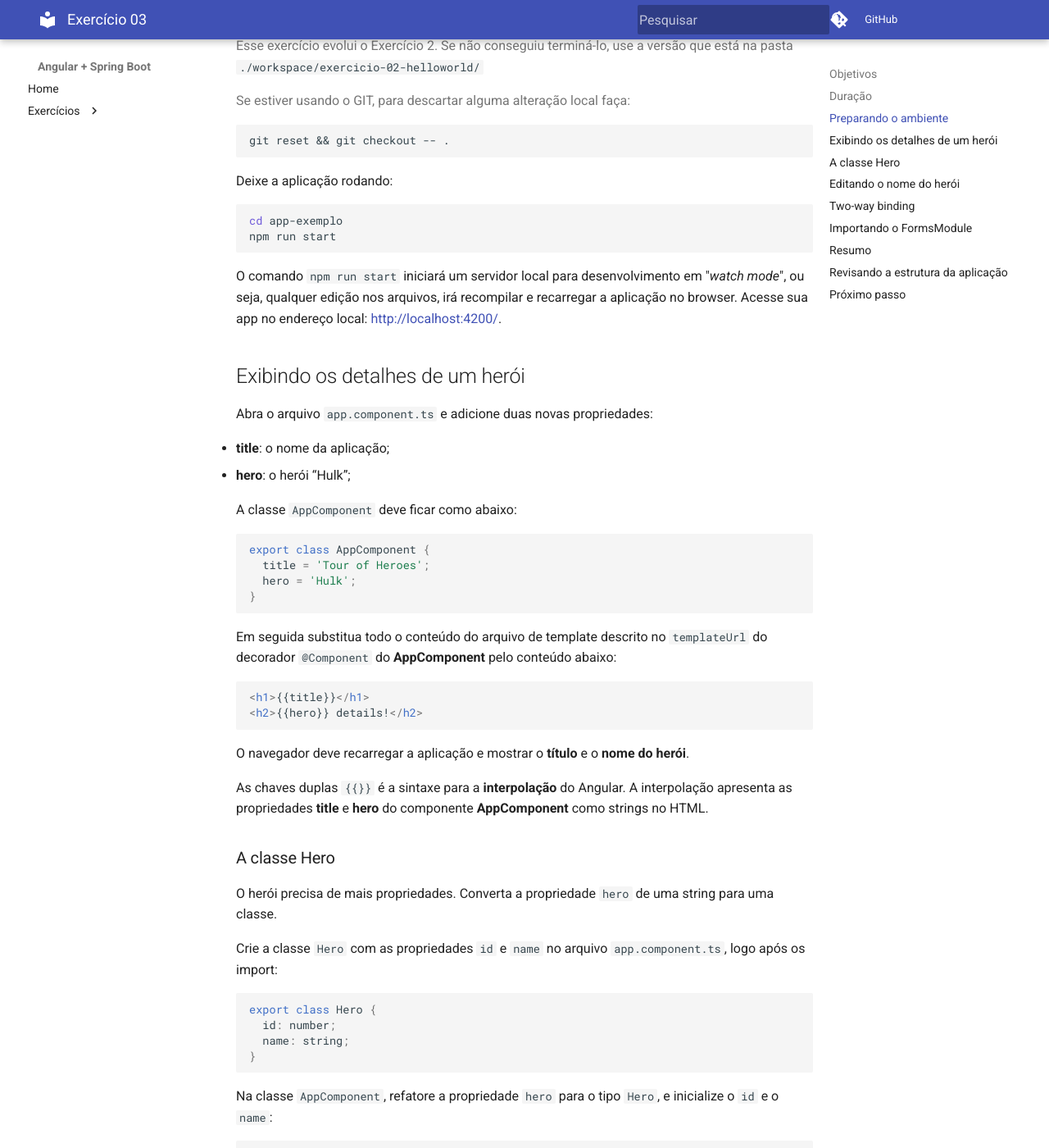
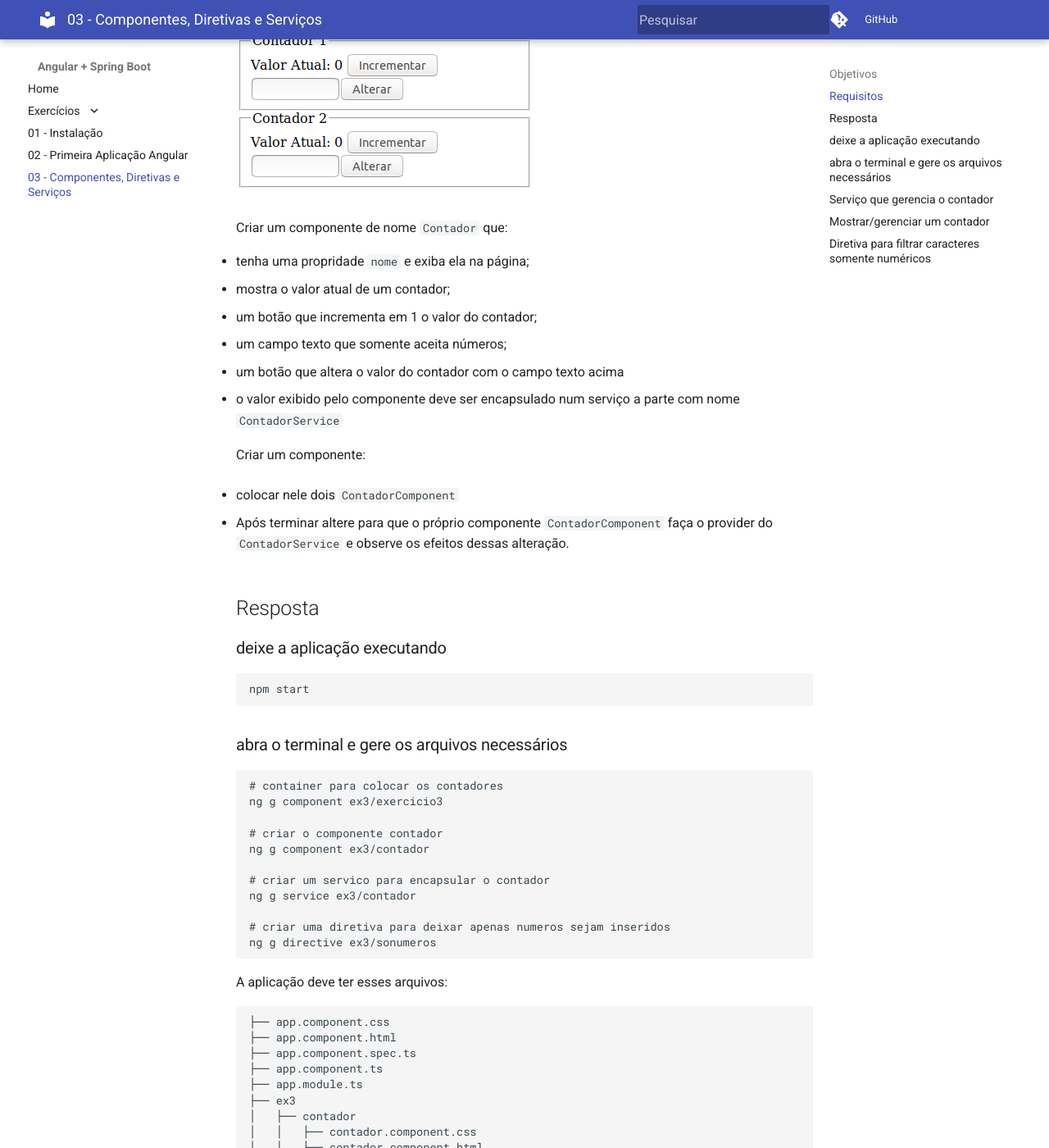
Before and after one commit to marcosalpereira/curso-angular-spring-boot, an MkDocs documentation site: the page built from docs/exercicios/exercicio-03.md, in a window 1280 px wide and 1400 px high, scrolled down 488 px. Shown: the whole window at 82% size. Built offline with MkDocs 1.6.1 and Material for MkDocs 9.7.7, drawn with Linux system fonts in a browser that asks for light colours; comment, search, counter and statistics services are not loaded; old or Windows-style settings are respelled for this version of MkDocs; some of the changed text lies outside the part shown.

Commit message:
exercicio 3

````diff
--- a/apps/fundamentos/src/app/app.component.html
+++ b/apps/fundamentos/src/app/app.component.html
@@ -1,5 +1,6 @@
 <a [routerLink]="['/intro']">Introdução</a>
 <a [routerLink]="['/bind']">Data Binding</a>
 <a [routerLink]="['/diretivas']">Diretivas</a>
+<a [routerLink]="['/ex3']">Exercício 3</a>
 <hr>
 <router-outlet></router-outlet>
--- a/apps/fundamentos/src/app/bind/bind.component.html
+++ b/apps/fundamentos/src/app/bind/bind.component.html
@@ -1,9 +1,13 @@
 <h3>Data Binding</h3>
+
 Valor Atual:{{valor}}
+<br><br>
 <div>one way - [ngModel]="valor"</div>
 <input name="valor" [ngModel]="valor" type="number">
 
+<br><br>
 <div>two way - [(ngModel)]="valor"</div>
 <input name="valor" [(ngModel)]="valor" type="number">
 
+<br><br>
 <button (click)="dobrar()">dobrar</button>
--- /dev/null
+++ b/apps/fundamentos/src/app/ex3/exercicio3/exercicio3.component.html
@@ -0,0 +1,2 @@
+<app-contador nome='Contador 1'></app-contador>
+<app-contador nome='Contador 2'></app-contador>
--- a/docs/exercicios/exercicio-03.md
+++ b/docs/exercicios/exercicio-03.md
@@ -2,227 +2,223 @@
 
 ## Objetivos
 
-* Evoluir nossa aplicação para fazer a aplicação exemplo do Angular **Tour Of Heroes**
-* Exibir os detalhes de um herói
-* Criar um formulário de edição de um herói
+* Fixar nosso conhecimento dos elementos básicos do angular
+  * Componentes
+  * Diretivas
+  * Servicos
+  * Injeção de depêndencias
 
-## Duração
+## Requisitos
+Aparência:
 
-30 minutos
+![Exercicio 3](img/ex3.png)
 
-## Preparando o ambiente
+Criar um componente de nome `Contador` que:
 
->Esse exercício evolui o Exercício 2. Se não conseguiu terminá-lo, use a versão que está na pasta `./workspace/exercicio-02-helloworld/`
+- tenha uma propridade `nome` e exiba ela na página;
+- mostra o valor atual de um contador;
+- um botão que incrementa em 1 o valor do contador;
+- um campo texto que somente aceita números;
+- um botão que altera o valor do contador com o campo texto acima
+- o valor exibido pelo componente deve ser encapsulado num serviço a parte com nome `ContadorService`
 
->Se estiver usando o GIT, para descartar alguma alteração local faça:
->```
->git reset && git checkout -- .
->```
+Criar um componente:
 
-Deixe a aplicação rodando:
+- colocar nele dois `ContadorComponent`
 
-```bash
-cd app-exemplo
-npm run start
+- Após terminar altere para que o próprio componente `ContadorComponent` faça o provider do `ContadorService` e observe os efeitos dessas alteração.
+
+## Resposta
+
+### deixe a aplicação executando
+
+```
+npm start
 ```
 
-O comando `npm run start` iniciará um servidor local para desenvolvimento em "_watch mode_", ou seja, qualquer edição nos arquivos, irá recompilar e recarregar a aplicação no browser. Acesse sua app no endereço local: [http://localhost:4200/](http://localhost:4200/).
+### abra o terminal e gere os arquivos necessários
 
-## Exibindo os detalhes de um herói
+```
+# container para colocar os contadores
+ng g component ex3/exercicio3
 
-Abra o arquivo `app.component.ts` e adicione duas novas propriedades:
+# criar o componente contador
+ng g component ex3/contador
 
-* **title**: o nome da aplicação;
-* **hero**: o herói “Hulk”;
+# criar um servico para encapsular o contador
+ng g service ex3/contador
 
-A classe `AppComponent` deve ficar como abaixo:
+# criar uma diretiva para deixar apenas numeros sejam inseridos
+ng g directive ex3/sonumeros
+```
+
+A aplicação deve ter esses arquivos:
+```
+├── app.component.css
+├── app.component.html
+├── app.component.spec.ts
+├── app.component.ts
+├── app.module.ts
+├── ex3
+│   ├── contador
+│   │   ├── contador.component.css
+│   │   ├── contador.component.html
+│   │   ├── contador.component.spec.ts
+│   │   └── contador.component.ts
+│   ├── contador.service.spec.ts
+│   ├── contador.service.ts
+│   ├── exercicio3
+│   │   ├── exercicio3.component.css
+│   │   ├── exercicio3.component.html
+│   │   ├── exercicio3.component.spec.ts
+│   │   └── exercicio3.component.ts
+│   ├── sonumeros.directive.spec.ts
+│   └── sonumeros.directive.ts
+└── introducao
+    ├── introducao.component.css
+    ├── introducao.component.html
+    └── introducao.component.ts
+```
+
+#### Serviço que gerencia o contador
+
+Basicamente precisamos definir uma propriedade pública para guardar o valor e um método para incrementá-lo.
+
+Altere o arquivo `src/app/ex3/contador.service.ts`
 
 ```javascript
-export class AppComponent {
-  title = 'Tour of Heroes';
-  hero = 'Hulk';
+import { Injectable } from '@angular/core';
+
+@Injectable({
+  providedIn: 'root'
+})
+export class ContadorService {
+  valor = 0;
+  incrementar() {
+    this.valor++;
+  }
 }
 ```
 
-Em seguida substitua todo o conteúdo do arquivo de  template descrito no `templateUrl` do decorador `@Component` do **AppComponent** pelo conteúdo abaixo:
+#### Mostrar/gerenciar um contador
 
-```html
-<h1>{{title}}</h1>
-<h2>{{hero}} details!</h2>
+- precisamos de uma propriedade nome:
+```javascript
+@Input() nome: string;
 ```
 
-O navegador deve recarregar a aplicação e mostrar o **título** e o **nome do herói**.
+- precisamos alterar o valor do contador, precisamos de uma propriedade para fazermos um two-way databind na página
+```javascript
+novoValor: number;
+```
 
-As chaves duplas `{{}}` é a sintaxe para a **interpolação** do Angular. A interpolação apresenta as propriedades **title** e **hero** do componente **AppComponent** como strings no HTML.
+- precisamos injetar o servico do contador no componente:
+```javascript
+constructor(private contador: ContadorService) { }
+```
 
-### A classe Hero
-
-O herói precisa de mais propriedades. Converta a propriedade `hero` de uma string para uma classe.
-
-Crie a classe `Hero` com as propriedades `id` e `name` no arquivo `app.component.ts`, logo após os import:
-
+- precisamos que o template acesse o valor do contador que está no serviço. Vamos definir um método acessor.
 ```javascript
-export class Hero {
-  id: number;
-  name: string;
+get valor(): number {
+  return this.contador.valor;
 }
 ```
 
-Na classe `AppComponent`, refatore a propriedade `hero` para o tipo `Hero`, e inicialize o `id` e o `name`:
+- precisamos de métodos para incrementar e alterar o valor do contador:
+```javascript
+  incrementarValor() {
+    this.contador.incrementar();
+  }
 
-```javascript
-hero: Hero = {
-  id: 1,
-  name: 'Hulk'
-};
+  alterarValor() {
+    this.contador.valor = this.novoValor;
+  }
 ```
 
-Atualize, agora, o template para mostrar as propriedades `id` e `name`:
+- resumindo altere o arquivo `src/app/ex3/contador/contador.component.ts` para:
+```javascript
+import { ContadorService } from './../contador.service';
+import { Component, Input } from '@angular/core';
+
+@Component({
+  selector: 'app-contador',
+  templateUrl: './contador.component.html',
+  styleUrls: ['./contador.component.css'],
+})
+export class ContadorComponent {
+  @Input() nome: string;
+
+  novoValor: number;
+
+  constructor(private contador: ContadorService) { }
+
+  get valor(): number {
+    return this.contador.valor;
+  }
+
+  incrementarValor() {
+    this.contador.incrementar();
+  }
+
+  alterarValor() {
+    this.contador.valor = this.novoValor;
+  }
+}
+
+```
+
+Para o template do contador devemos:
+
+- Mostrar o nome do contador. Vamos usar o elemento `fieldset` e fazer uma interpolação no elemento `legend`
 
 ```html
-<h1>{{title}}</h1>
-<h2>{{hero.name}} details!</h2>
-<div>id: {{hero.id}}</div>
-<div>nome: {{hero.name}}</div>
+<fieldset>
+  <legend>{{nome}}</legend>
+  <!-- ... -->
+</fieldset>
 ```
 
-O navegador deve recarregar a aplicação e continuar mostrando o nome do herói.
+- mostrar o valor atual
+```html
+Valor Atual: {{valor}}
+```
 
-!!! warning "Templates com múltiplas linhas"
+- botão para icrementar o valor. Façamos um bind para o evento `click` chamando o método que definimos anteriormente no componente.
+```html<button (click)="incrementarValor()">Incrementar</button>
+```
 
-    No curos original, é apresentado o uso da propriedade `template` do decorator (ao invés da `templateUrl`).
-    Porém, na prática não utilizamos esta abordagem pois pode dificultar a manutenção do código.
-    Se você leu isso e o tutor(a) não explicou ainda, peça para que explique!
+- possibilitar que o valor do contador seja alterado. Vamos criar um input text fazendo um two way data binding com a propriedade do componente `novoValor`. Coloque no input a diretiva que irá evitar que sejam digitados caracteres não numéricos. Obs. Por enquanto ela não faz isso ainda.
+```html
+<input size="5" appSonumeros type="text" [(ngModel)]="novoValor">
+```html
 
 
-## Editando o nome do herói
-
-Para editar o nome do herói, vamos usar um `<input>`. A caixa de texto deve tanto *exibir* a propriedade `name` do herói, quanto *atualizar* o valor dessa propriedade na medida em que o usuário modifica seu valor.
-
-Isto é, precisamos de um **_two-way binding_** entre o elemento `<input>` e a propriedade `hero.name`.
-
-!!! warning "Acessibilidade: Labels"
-
-    Sempre que possível, use elementos de `label` para associar e descrever um campo de formulário.
-    O atributo `for` do label **deve** existir e ser igual ao `id` do campo em questão.
-    Referência: [Técnica H44 do WCAG 2.0](https://www.w3.org/WAI/GL/WCAG20-TECHS/html.html#H44)
-
-### Two-way binding
-
-Refatore o nome do herói no template para ficar como abaixo:
-
+- alterar o valor digitado através do bind com o evento click de um botão
 ```html
-<div>
-  <label for="hero-name">Nome:</label>
-  <input id="hero-name" [(ngModel)]="hero.name" placeholder="Nome do herói">
-</div>
+<button (click)="alterarValor()">Alterar</button>
 ```
 
-O `[(ngModel)]` é a sintaxe Angular para o *two-way binding* entre o elemento `<input>` e a propriedade `hero.name`. Os dados fluem nas duas direções: a partir da propriedade para a caixa de texto, e da caixa de texto para a propriedade.
+- Resumindo, altere o `src/app/ex3/contador/contador.component.html`
+```html
+<fieldset>
+  <legend>{{nome}}</legend>
+  Valor Atual: {{valor}}
+  <button (click)="incrementarValor()">Incrementar</button>
 
-Logo após essa alteração, a aplicação quebra. Se você olhar o console do navegador, você verá algo como:
-
-```
-ngModel ... isn't a known property of input.
+  <div>
+    <input size="5" appSonumeros type="text" [(ngModel)]="novoValor">
+    <button (click)="alterarValor()">Alterar</button>
+  </div>
+</fieldset>
 ```
 
-Apesar do `ngModel` ser uma diretiva válida do Angular, ela não está disponível por default. Ela pertence ao módulo opcional `FormsModule`.
-
-### Importando o FormsModule
-
-Abra o arquivo `app.module.ts` e importe o módulo `FormsModule` da biblioteca `@angular/forms`.
-
-Para fazer isso, adicione o `FormsModule` no array `imports` do `@NgModule`. Esse array contém a lista de todos os módulos Angular externos que a aplicação usa.
-
-O `AppModule` deve ficar como abaixo:
-
+#### Diretiva para filtrar caracteres somente numéricos
+- para filtrar os caracteres digitados no campo texto, precisamos interceptar o evento de tecla pressionada. Se não for um caractere de 0 a 9 fazemos o browser dispensar o evento.
 ```javascript
-import { BrowserModule } from '@angular/platform-browser';
-import { NgModule } from '@angular/core';
-import { FormsModule } from '@angular/forms'; // Passo 1) Importe o FormsModule (javascript)
-
-import { AppComponent } from './app.component';
-
-@NgModule({
-  declarations: [
-    AppComponent
-  ],
-  imports: [
-    BrowserModule,
-    FormsModule // Passo 2) Importe o FormsModule (angular)
-  ],
-  providers: [],
-  bootstrap: [AppComponent]
-})
-export class AppModule { }
+  @HostListener('keydown', ['$event'])
+  onKeyDown(e: KeyboardEvent) {
+    if ('0123456789'.indexOf(e.key) === -1) {
+      e.preventDefault();
+    }
+  }
 ```
-
-Quando o navegador atualizar, a aplicação deve voltar a funcionar. Você pode editar o nome do herói e ver as mudanças refletirem imediatamente no `<h2>` da página.
-
-## Resumo
-
-O que aprendemos:
-
-* One-way Data Binding para a interpolação de dados (`{{}}`)
-* Two-way data Binding para a edição de dados (`[(ngModel)]`)
-* <del title="Motivo explicado no curso: pode dificultar a manutenção (caso geral).">Template com múltiplas linhas</del> ( ` )
-
-Veja como deve estar o conteúdo do arquivo `app.component.ts` nesse momento:
-
-```javascript
-import { Component } from '@angular/core';
-
-export class Hero {
-  id: number;
-  name: string;
-}
-
-@Component({
-  selector: 'app-root',
-  templateUrl: './app.component.html',
-  styleUrls: ['./app.component.css']
-})
-export class AppComponent {
-  title = 'Tour of Heroes';
-  hero: Hero = {
-    id: 1,
-    name: "Hulk"
-  };
-}
-```
-
-E o arquivo `app.component.html` deve estar (mais ou menos) assim:
-
-```html
-<h1>{{title}}</h1>
-<h2>{{hero.name}} details!</h2>
-<div>id: {{hero.id}}</div>
-<div>
-  <label for="hero-name">Nome:</label>
-  <input id="hero-name" [(ngModel)]="hero.name" placeholder="Nome do herói">
-</div>
-```
-
-## Revisando a estrutura da aplicação
-
-Nesse momento, a sua aplicação deve ter a seguinte estrutura:
-
-```
-app-exemplo
-├── node_modules
-│   ├── ...
-├── package.json
-├── src
-│   ├── app
-│   │   ├── app.component.css
-│   │   ├── app.component.html
-│   │   ├── app.component.ts
-│   │   └── app.module.ts
-│   ├── main.ts
-│   ├── styles.css
-│   ├── ...
-```
-
-## Próximo passo
-
-[Exercício 04](exercicio-04.md)
--- a/mkdocs.yml
+++ b/mkdocs.yml
@@ -23,3 +23,4 @@ pages:
   - 'Exercícios':
     - '01 - Instalação': 'exercicios/exercicio-01.md'
     - '02 - Primeira Aplicação Angular': 'exercicios/exercicio-02.md'
+    - '03 - Componentes, Diretivas e Serviços': 'exercicios/exercicio-03.md'
````
Also changed, not shown: apps/fundamentos/src/app/ex3/contador/contador.component.html (added, +10 -0 lines), docs/exercicios/exercicio-02.md (+0 -23 lines), apps/fundamentos/src/app/ex3/contador/contador.component.css (added), apps/fundamentos/src/app/ex3/exercicio3/exercicio3.component.css (added), docs/exercicios/img/ex3.png (added), 10 other files.
